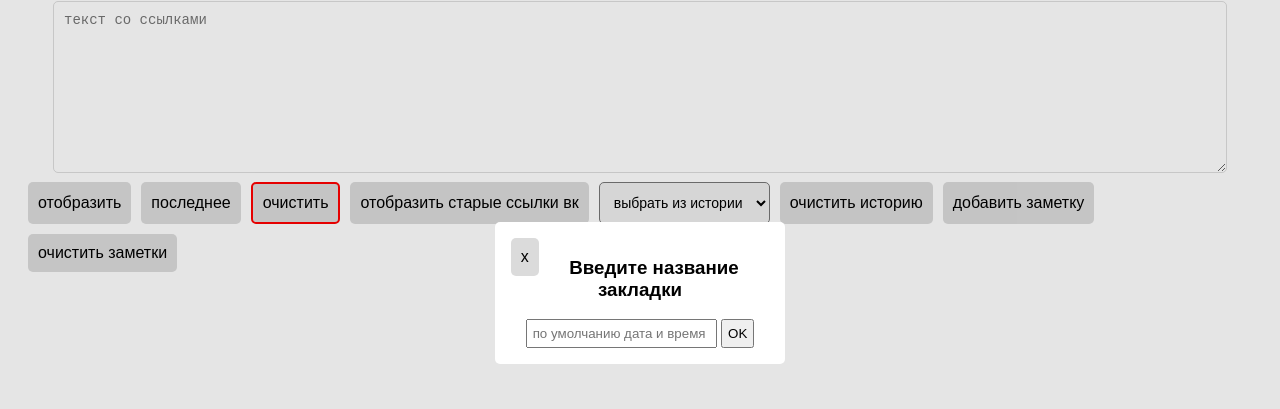
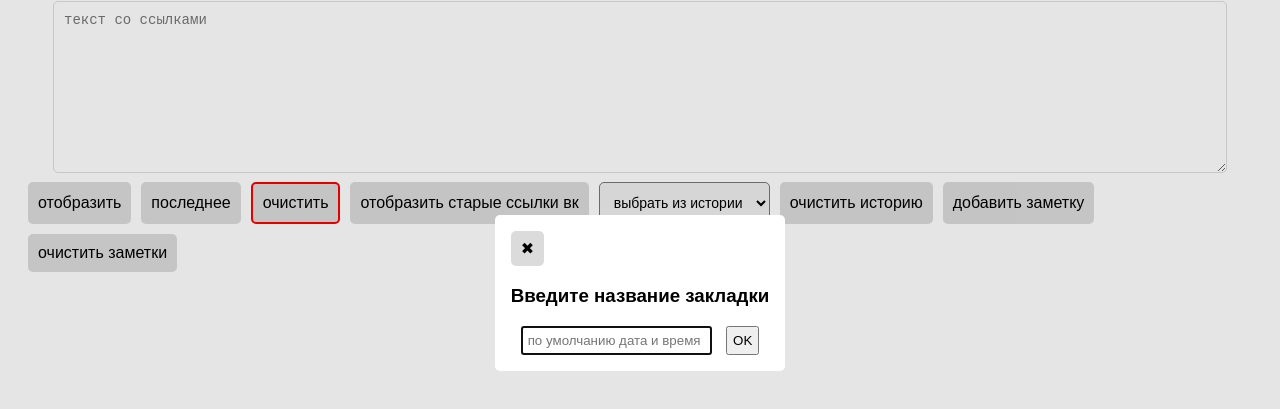
Before and after one commit to vlados227/archivachr, a plain HTML site: page images-from.html in a window 1280 px wide. Both pictures are taken after a click on the button "добавить заметку". Shown: the part 107-516 px from the top of the page. Drawn offline with Linux system fonts and the light colour scheme.

Commit message:
Live features (#2)
* ios viewport fix

* fix dialog on ios

```diff
--- a/images-from.html
+++ b/images-from.html
@@ -30,6 +30,10 @@
             font-size: 14px;
             border-radius: 5px;
             border: 1px solid #ddd;
+        }
+
+        input#dialog__input {
+            margin-right: 10px;
         }
 
         textarea:focus {
@@ -114,12 +118,29 @@
             border-radius: 5px;
         }
 
+        dialog[open]{
+            display: flex;
+            flex-direction: column;
+        }
+
+        dialog h3 {
+            display: block;
+        }
+
+        dialog form {
+            margin: auto;
+            display: flex;
+            flex-direction: column;
+            align-items: center;
+        }
+
         dialog input {
             padding: 5px;
         }
 
         #close {
             float: left;
+            line-height: 15px;
         }
 
         .note__record > button {
@@ -133,6 +154,9 @@
         }
 
         @media (max-width: 800px) {
+            #close{
+                font-size: 14px;
+            }
             textarea {
                 width: 100%;
             }
@@ -148,6 +172,7 @@
             }
 
             dialog{
+                min-height: 20vh;
                 padding: 10px;
                 box-sizing: border-box;
             }
@@ -173,11 +198,13 @@
 
             <button id="showDialog">добавить заметку</button>
             <dialog>
-                <button id="close">x</button>
+                <button id="close">&#10006;</button>
                 <form>
                     <h3>Введите название закладки</h3>
-                    <input id="dialog__input" placeholder="по умолчанию дата и время" pattern="\S{1,55}" type="text">
-                    <input type="submit" value="OK">
+                    <div>
+                        <input id="dialog__input" placeholder="по умолчанию дата и время" autofocus pattern="^\S" type="text">
+                        <input type="submit" value="OK">
+                    </div>
                 </form>
             </dialog>
 
```
